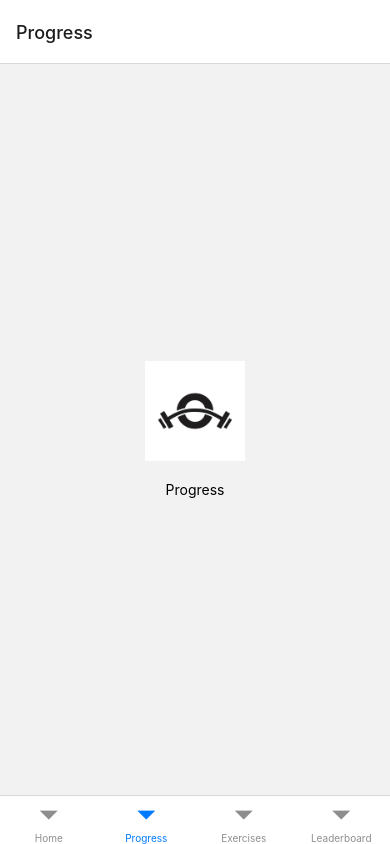
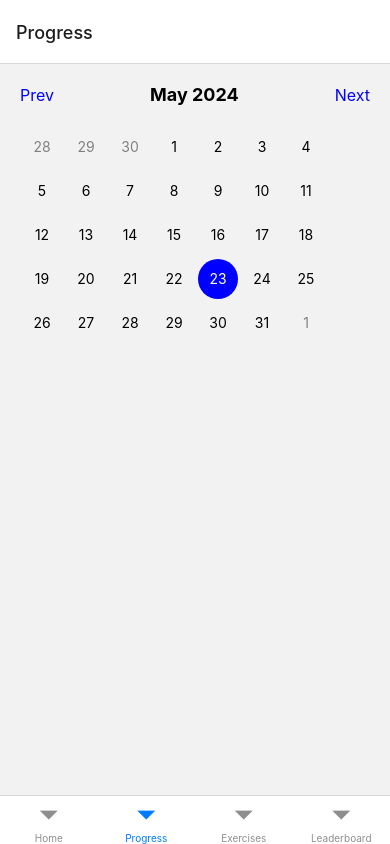
Before and after one commit to rmachaal/fe-ovaload, a React Native app: screen /Progress in a window 390 px wide. Built offline with nearby package versions, Linux system fonts and the light colour scheme.

Commit message:
added calender

```diff
--- a/app/screens/Progress.js
+++ b/app/screens/Progress.js
@@ -1,26 +1,142 @@
-import React from "react";
-import { View, Text, Image, StyleSheet } from "react-native";
+import React, { useState, useEffect } from 'react';
+import { View, Text, TouchableOpacity, StyleSheet, FlatList } from 'react-native';
 
-const Progress = () => {
+const Calendar = () => {
+  const date = new Date();
+  const [year, setYear] = useState(date.getFullYear());
+  const [month, setMonth] = useState(date.getMonth());
+  const [days, setDays] = useState([]);
+
+  const months = [
+    "January", "February", "March", "April", "May", "June",
+    "July", "August", "September", "October", "November", "December"
+  ];
+
+  useEffect(() => {
+    manipulate();
+  }, [month, year]);
+
+  const manipulate = () => {
+    const dayOne = new Date(year, month, 1).getDay();
+    const lastDate = new Date(year, month + 1, 0).getDate();
+    const dayEnd = new Date(year, month, lastDate).getDay();
+    const monthLastDate = new Date(year, month, 0).getDate();
+
+    const daysArray = [];
+
+    for (let i = dayOne; i > 0; i--) {
+      daysArray.push({
+        date: monthLastDate - i + 1,
+        isCurrentMonth: false
+      });
+    }
+
+    for (let i = 1; i <= lastDate; i++) {
+      const isToday = i === date.getDate() && month === new Date().getMonth() && year === new Date().getFullYear();
+      daysArray.push({
+        date: i,
+        isCurrentMonth: true,
+        isToday: isToday
+      });
+    }
+
+    for (let i = dayEnd; i < 6; i++) {
+      daysArray.push({
+        date: i - dayEnd + 1,
+        isCurrentMonth: false
+      });
+    }
+
+    setDays(daysArray);
+  };
+
+  const handlePrevNext = (direction) => {
+    let newMonth = month;
+    let newYear = year;
+
+    if (direction === 'prev') {
+      newMonth -= 1;
+      if (newMonth < 0) {
+        newMonth = 11;
+        newYear -= 1;
+      }
+    } else {
+      newMonth += 1;
+      if (newMonth > 11) {
+        newMonth = 0;
+        newYear += 1;
+      }
+    }
+
+    setMonth(newMonth);
+    setYear(newYear);
+  };
+
   return (
     <View style={styles.container}>
-      <Image source={require("../../assets/placeholder_logo.jpeg")} style={styles.logo} />
-      <Text>Progress</Text>
+      <View style={styles.header}>
+        <TouchableOpacity onPress={() => handlePrevNext('prev')}>
+          <Text style={styles.navText}>Prev</Text>
+        </TouchableOpacity>
+        <Text style={styles.currentDate}>{`${months[month]} ${year}`}</Text>
+        <TouchableOpacity onPress={() => handlePrevNext('next')}>
+          <Text style={styles.navText}>Next</Text>
+        </TouchableOpacity>
+      </View>
+      <FlatList
+        data={days}
+        numColumns={7}
+        keyExtractor={(item, index) => index.toString()}
+        renderItem={({ item }) => (
+          <Text style={[
+            styles.day,
+            item.isCurrentMonth ? styles.currentMonth : styles.otherMonth,
+            item.isToday ? styles.today : null
+          ]}>
+            {item.date}
+          </Text>
+        )}
+      />
     </View>
   );
 };
 
 const styles = StyleSheet.create({
   container: {
-    flex: 1,
-    justifyContent: "center",
-    alignItems: "center",
+    padding: 20,
   },
-  logo: {
-    width: 100,
-    height: 100,
+  header: {
+    flexDirection: 'row',
+    justifyContent: 'space-between',
+    alignItems: 'center',
     marginBottom: 20,
+  },
+  navText: {
+    fontSize: 16,
+    color: 'blue',
+  },
+  currentDate: {
+    fontSize: 18,
+    fontWeight: 'bold',
+  },
+  day: {
+    width: 40,
+    height: 40,
+    textAlign: 'center',
+    lineHeight: 40,
+    margin: 2,
+  },
+  currentMonth: {
+    color: 'black',
+  },
+  otherMonth: {
+    color: 'grey',
+  },
+  today: {
+    backgroundColor: 'blue',
+    color: 'white',
+    borderRadius: 20,
   },
 });
 
-export default Progress;
+export default Calendar;
```
